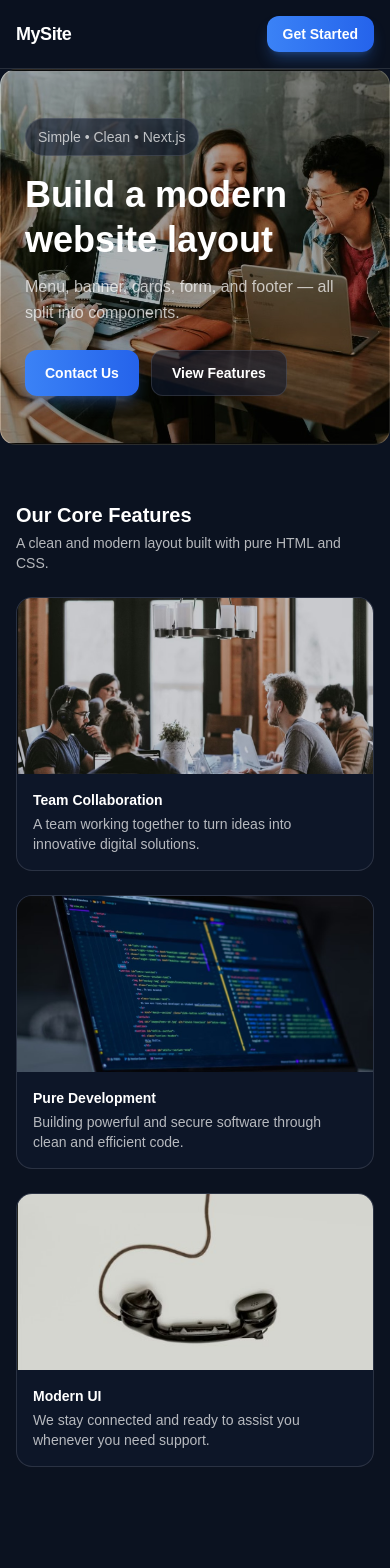
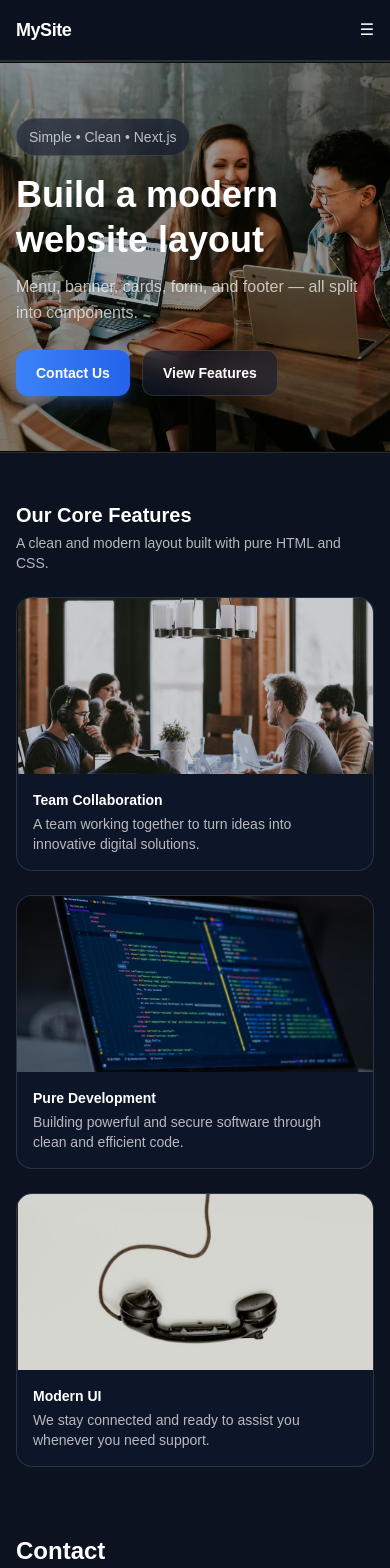
Before and after one commit to joseficani/my-next-app, a Next.js app: page / in a window 390 px wide. Shown: the top 1568 px of the page. Built offline with nearby package versions, Linux system fonts and the light colour scheme.

Commit message:
added a burger menu on mobile

```diff
--- a/src/components/ContactForm/ContactForm.tsx
+++ b/src/components/ContactForm/ContactForm.tsx
@@ -61,8 +61,8 @@
 // }
 export default function ContactForm() {
   return (
-    <section id="contact" className="py-20">
-      <div className="container mx-auto px-4">
+    <section id="contact" className="py-5">
+      <div className="mx-auto w-full max-w-[1200px] px-4 sm:px-6">
         <div className="mb-6">
           <h2 className="text-2xl font-extrabold text-mainText">Contact</h2>
           <p className="text-mutedText">Send a message</p>
--- a/src/components/Features/Features.tsx
+++ b/src/components/Features/Features.tsx
@@ -82,8 +82,8 @@ const cards = [
 
 export default function Features() {
   return (
-    <section id="features" className="py-14">
-      <div className="container mx-auto px-4">
+    <section id="features" className="py-12">
+      <div className="mx-auto w-full max-w-[1200px] px-4 sm:px-6">
         <div className="mb-6">
           <h2 className="text-xl font-extrabold text-mainText">Our Core Features</h2>
           <p className="mt-1 text-sm text-mutedText">
--- a/src/components/Hero/Hero.tsx
+++ b/src/components/Hero/Hero.tsx
@@ -27,11 +27,12 @@
 // }
 export default function Hero() {
   return (
-    <section className="relative grid min-h-[320px] items-center overflow-hidden rounded-2xl border border-softBorder bg-[url('/images/home.jpg')] bg-cover bg-center">
-      <div className="absolute inset-0 bg-black/20" />
+    <section className="relative w-full overflow-hidden border-y border-softBorder bg-[url('/images/home.jpg')] bg-cover bg-center">
+      <div className="absolute inset-0 bg-black/25" />
 
-      <div className="relative max-w-2xl px-6 py-12 sm:px-10 sm:py-16">
-        <p className="mb-4 inline-flex rounded-full border border-softBorder bg-customCard/60 px-3 py-2 text-sm text-mutedText">
+      <div className="relative mx-auto w-full max-w-[1200px] px-4 py-14 sm:px-6 sm:py-20">
+        <div className="max-w-2xl">
+          <p className="mb-4 inline-flex rounded-full border border-softBorder bg-customCard/60 px-3 py-2 text-sm text-mutedText backdrop-blur">
             Simple • Clean • Next.js
           </p>
 
@@ -53,12 +54,13 @@ export default function Hero() {
 
             <a
               href="#features"
-            className="inline-flex items-center justify-center rounded-xl border border-softBorder bg-customCard/60 px-5 py-3 text-sm font-semibold text-mainText transition hover:bg-customCard focus:outline-none focus:ring-2 focus:ring-primary/20"
+              className="inline-flex items-center justify-center rounded-xl border border-softBorder bg-customCard/60 px-5 py-3 text-sm font-semibold text-mainText backdrop-blur transition hover:bg-customCard/80 focus:outline-none focus:ring-2 focus:ring-primary/20"
             >
               View Features
             </a>
           </div>
         </div>
+      </div>
     </section>
   );
 }
--- a/src/components/Navbar/Navbar.tsx
+++ b/src/components/Navbar/Navbar.tsx
@@ -28,14 +28,23 @@
 //     </header>
 //   );
 // }
+"use client";
+import { useState } from "react";
+
 export default function Navbar() {
+  const [open, setOpen] = useState(false);
+
   return (
+    <>
       <header className="sticky top-0 z-50 border-b border-softBorder bg-customBlue/90 backdrop-blur">
-      <div className="container mx-auto flex items-center justify-between px-4 py-4">
-        <a href="/" className="text-lg font-extrabold tracking-tight text-mainText">
+        <div className="mx-auto w-full max-w-[1200px] px-4 py-4 sm:px-6">
+          <div className="flex items-center justify-between">
+            <a
+              href="/"
+              className="text-lg font-extrabold tracking-tight text-mainText"
+            >
               MySite
             </a>
-
             <ul className="hidden items-center gap-6 md:flex">
               <li>
                 <a
@@ -45,7 +54,6 @@ export default function Navbar() {
                   Features
                 </a>
               </li>
-
               <li>
                 <a
                   href="#contact"
@@ -55,14 +63,59 @@ export default function Navbar() {
                 </a>
               </li>
             </ul>
-
             <a
               href="#contact"
-          className="rounded-xl bg-gradient-to-r from-primary to-primaryHover px-4 py-2 text-sm font-semibold text-mainText shadow-lg shadow-primary/30 transition hover:-translate-y-0.5 hover:shadow-primary/50 focus:outline-none focus:ring-2 focus:ring-primary/40"
+              className="hidden md:block rounded-xl bg-gradient-to-r from-primary to-primaryHover px-4 py-2 text-sm font-semibold text-mainText shadow-lg shadow-primary/30"
             >
               Get Started
             </a>
+            <button
+              className="md:hidden text-mainText"
+              onClick={() => setOpen(!open)}
+            >
+              {open ? "✕" : "☰"}
+            </button>
+          </div>
         </div>
       </header>
+
+      {open && (
+        <div className="fixed inset-0 z-[60] bg-customBlue md:hidden">
+          <div className="flex items-center justify-between px-4 py-4">
+            <a
+              href="/"
+              className="text-lg font-extrabold text-mainText"
+              onClick={() => setOpen(false)}
+            >
+              MySite
+            </a>
+            <button
+              className="text-mainText text-2xl"
+              onClick={() => setOpen(false)}
+            >
+              ✕
+            </button>
+          </div>
+          <div className="flex h-[80%] items-center justify-center">
+            <div className="flex flex-col items-center gap-8 text-center">
+              <a
+                href="#features"
+                className="text-2xl font-semibold text-mainText"
+                onClick={() => setOpen(false)}
+              >
+                Features
+              </a>
+              <a
+                href="#contact"
+                className="text-2xl font-semibold text-mainText"
+                onClick={() => setOpen(false)}
+              >
+                Contact
+              </a>
+            </div>
+          </div>
+        </div>
+      )}
+    </>
   );
 }
```
Lines whose indentation alone changed are shown as unchanged.
